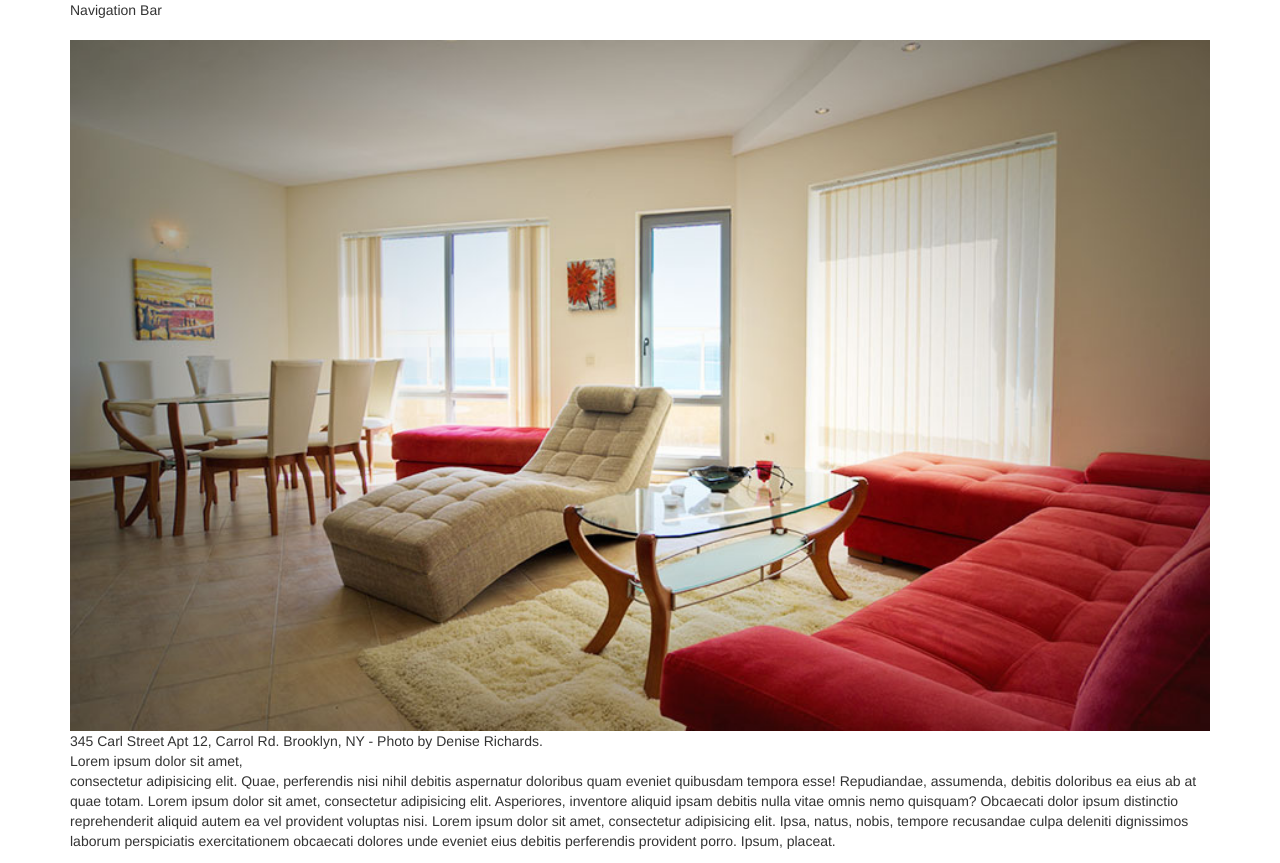
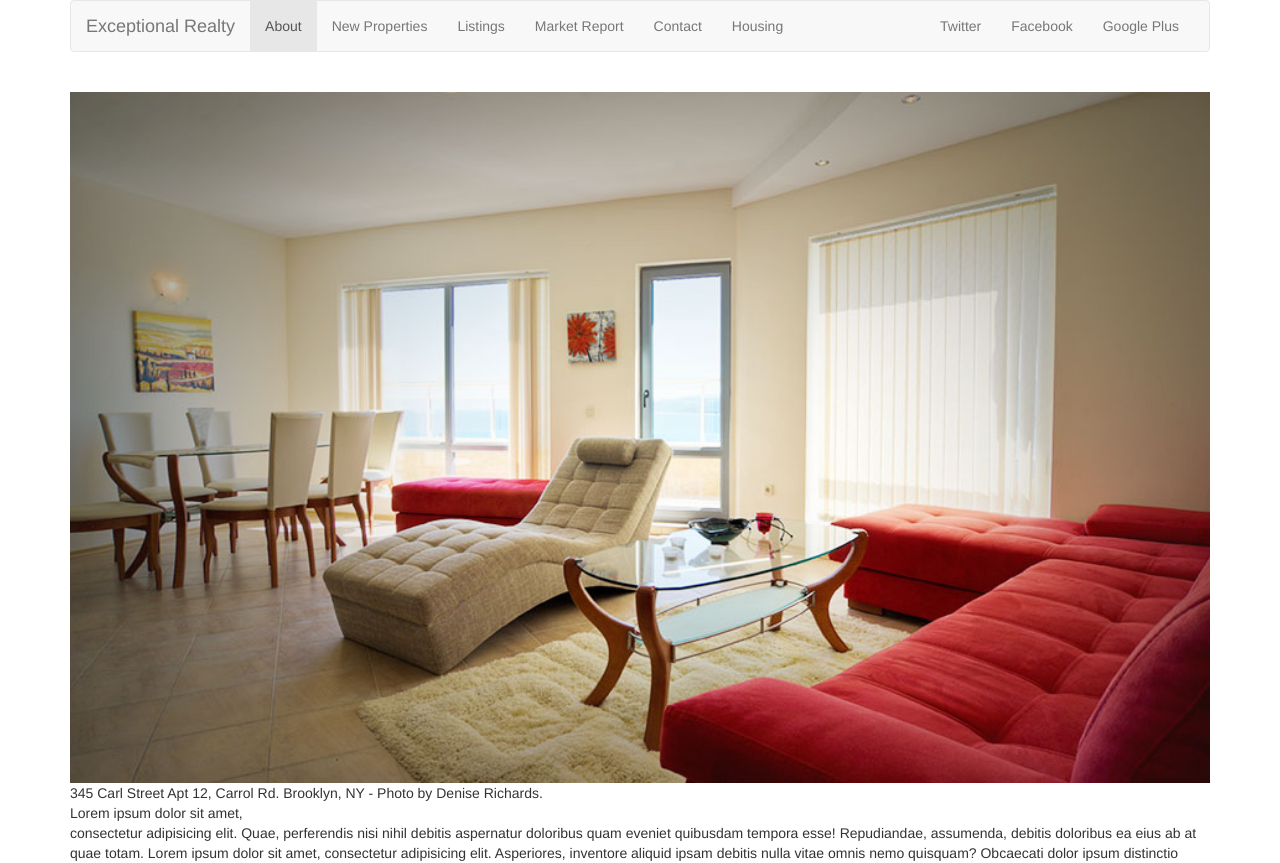
Before and after one commit to davidcharles212/exceptional-realty-bootstrapped, a plain HTML site: page index.html in a window 1280 px wide. Shown: the top 863 px of the page. Drawn offline with nearby package versions, Linux system fonts and the light colour scheme.

Commit message:
finish navbar

```diff
--- a/index.html
+++ b/index.html
@@ -27,7 +27,39 @@
 
       <div class="row">
         <div class="col-sm-12">
-          Navigation Bar
+          <nav class="navbar navbar-default">
+            <div class="container-fluid">
+              <!-- Brand and toggle get grouped for better mobile display -->
+              <div class="navbar-header">
+                <button type="button" class="navbar-toggle collapsed" data-toggle="collapse" data-target="#bs-example-navbar-collapse-1">
+                  <span class="sr-only">Toggle navigation</span>
+                  <span class="icon-bar"></span>
+                  <span class="icon-bar"></span>
+                  <span class="icon-bar"></span>
+                </button>
+                <a class="navbar-brand" href="#">Exceptional Realty</a>
+              </div>
+
+              <!-- Collect the nav links, forms, and other content for toggling -->
+              <div class="collapse navbar-collapse" id="bs-example-navbar-collapse-1">
+                <ul class="nav navbar-nav">
+                  <li class="active"><a href="#">About<span class="sr-only">(current)</span></a></li>
+                  <li><a href="#">New Properties</a></li>
+                  <li><a href="#">Listings</a></li>
+                  <li><a href="#">Market Report</a></li>
+                  <li><a href="#">Contact</a></li>
+                  <li><a href="#" target="_blank">Housing</a></li>
+
+
+                </ul>
+                <ul class="nav navbar-nav navbar-right">
+                  <li><a class="twit" href="#" title="Twitter">Twitter</a></li>
+                  <li><a class="fbook" href="#" title="Facebook">Facebook</a></li>
+                  <li><a class="gplus" href="#" title="Google Plus">Google Plus</a></li>
+                </ul>
+              </div><!-- /.navbar-collapse -->
+            </div><!-- /.container-fluid -->
+          </nav>
         </div>
       </div>
 
```
